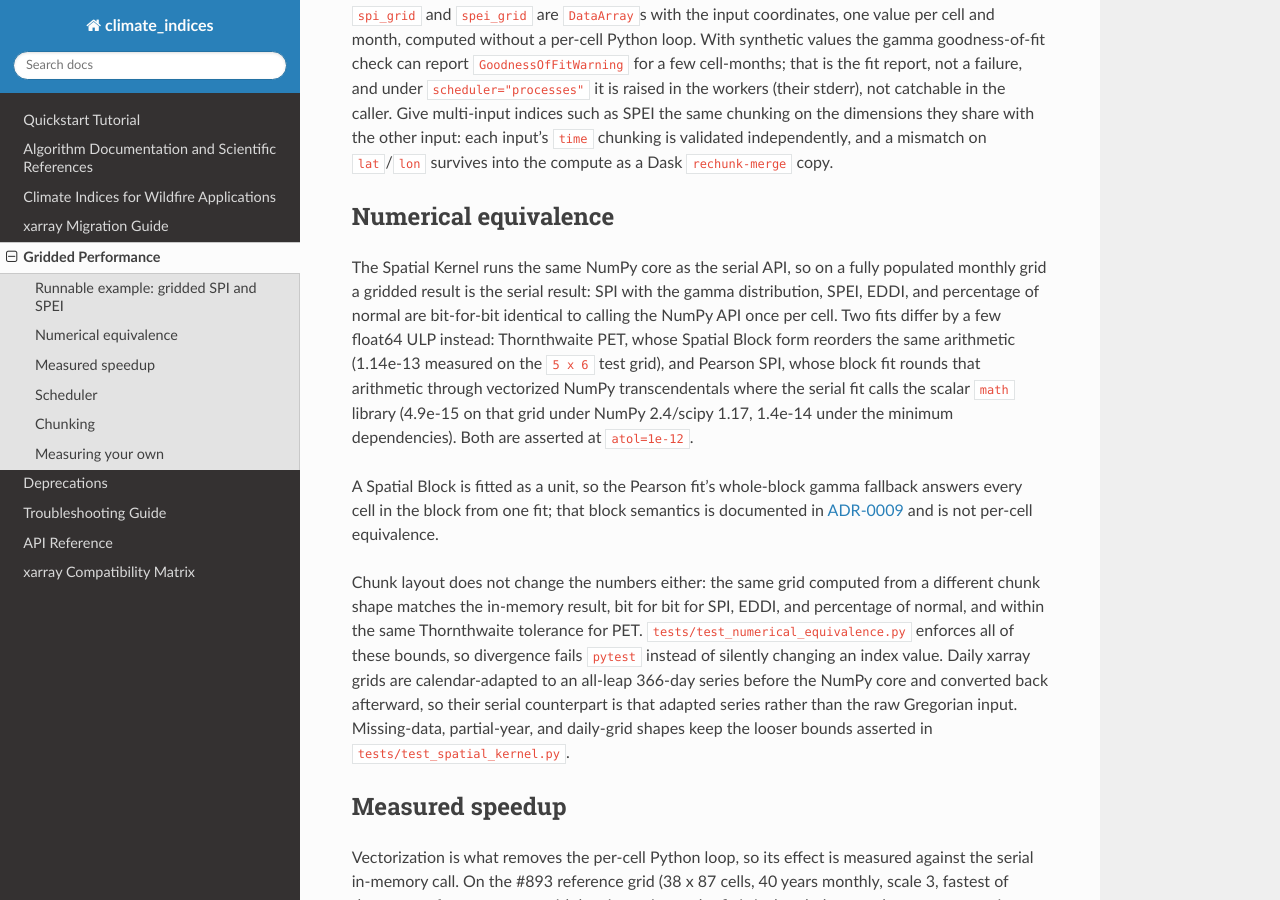
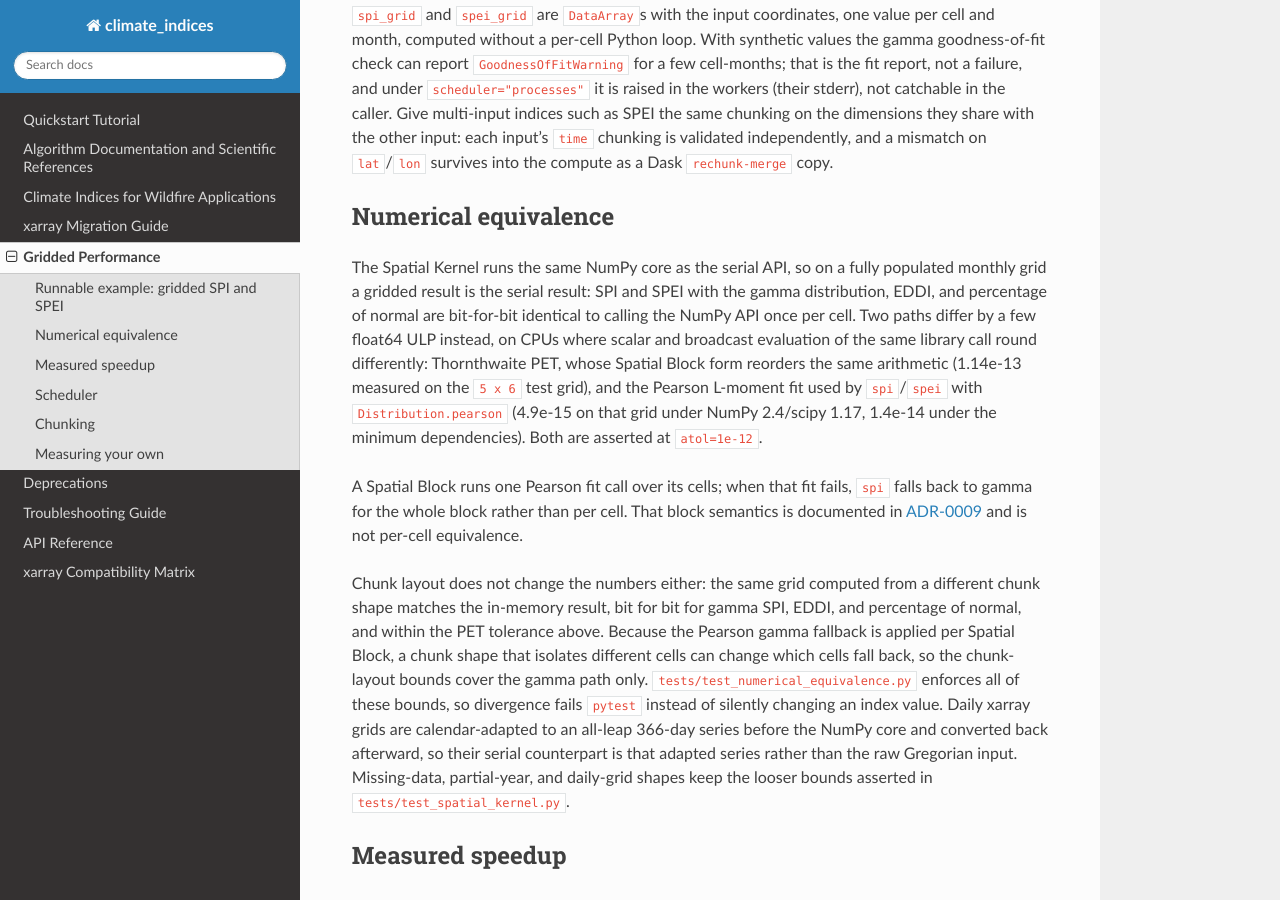
Before and after one commit to monocongo/climate_indices, a Sphinx documentation site: the page built from docs/performance.md, in a window 1280 px wide and 900 px high, scrolled down 1612 px. Built offline with Sphinx 7.4.7 and the Read the Docs theme 3.1.0, drawn with Linux system fonts in a browser that asks for light colours.

Commit message:
docs: scope numerical-equivalence claims to the enforced paths
The policy claimed bit-for-bit SPEI and chunk layout for SPI generally, but the
suite enforces exact equality for gamma SPEI only, and the Pearson gamma fallback
is per Spatial Block, so a chunk shape that isolates different cells can change
which cells fall back. Qualify both claims, broaden the Pearson ULP attribution to
scalar-versus-broadcast evaluation of the same library call, and state that a
block runs one Pearson fit call rather than a shared fit.

```diff
--- a/docs/performance.md
+++ b/docs/performance.md
@@ -94,22 +94,25 @@ survives into the compute as a Dask `rechunk-merge` copy.
 ## Numerical equivalence
 
 The Spatial Kernel runs the same NumPy core as the serial API, so on a fully populated
-monthly grid a gridded result is the serial result: SPI with the gamma distribution, SPEI,
-EDDI, and percentage of normal are bit-for-bit identical to calling the NumPy API once per
-cell. Two fits differ by a few float64 ULP instead: Thornthwaite PET, whose Spatial Block
-form reorders the same arithmetic (1.14e-13 measured on the `5 x 6` test grid), and
-Pearson SPI, whose block fit rounds that arithmetic through vectorized NumPy transcendentals
-where the serial fit calls the scalar `math` library (4.9e-15 on that grid under NumPy
-2.4/scipy 1.17, 1.4e-14 under the minimum dependencies). Both are asserted at
-`atol=1e-12`.
+monthly grid a gridded result is the serial result: SPI and SPEI with the gamma
+distribution, EDDI, and percentage of normal are bit-for-bit identical to calling the
+NumPy API once per cell. Two paths differ by a few float64 ULP instead, on CPUs where
+scalar and broadcast evaluation of the same library call round differently: Thornthwaite
+PET, whose Spatial Block form reorders the same arithmetic (1.14e-13 measured on the
+`5 x 6` test grid), and the Pearson L-moment fit used by `spi`/`spei` with
+`Distribution.pearson` (4.9e-15 on that grid under NumPy 2.4/scipy 1.17, 1.4e-14 under the
+minimum dependencies). Both are asserted at `atol=1e-12`.
 
-A Spatial Block is fitted as a unit, so the Pearson fit's whole-block gamma fallback
-answers every cell in the block from one fit; that block semantics is documented in
-[ADR-0009](adr/0009-spatial-block-declaration.md) and is not per-cell equivalence.
+A Spatial Block runs one Pearson fit call over its cells; when that fit fails, `spi`
+falls back to gamma for the whole block rather than per cell. That block semantics is
+documented in [ADR-0009](adr/0009-spatial-block-declaration.md) and is not per-cell
+equivalence.
 
 Chunk layout does not change the numbers either: the same grid computed from a
-different chunk shape matches the in-memory result, bit for bit for SPI, EDDI, and
-percentage of normal, and within the same Thornthwaite tolerance for PET.
+different chunk shape matches the in-memory result, bit for bit for gamma SPI, EDDI, and
+percentage of normal, and within the PET tolerance above. Because the Pearson
+gamma fallback is applied per Spatial Block, a chunk shape that isolates different cells
+can change which cells fall back, so the chunk-layout bounds cover the gamma path only.
 `tests/test_numerical_equivalence.py` enforces all of these bounds, so divergence fails
 `pytest` instead of silently changing an index value. Daily xarray grids are
 calendar-adapted to an all-leap 366-day series before the NumPy core and converted back
```
Also changed, not shown: llms-full.txt (+17 -14 lines).
